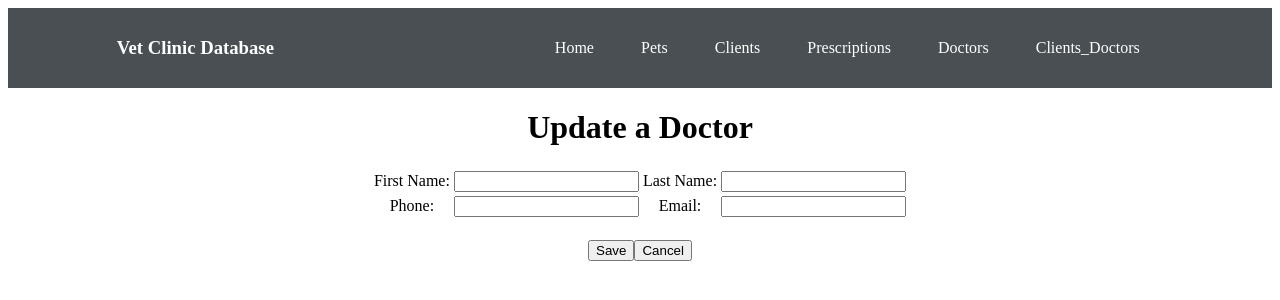
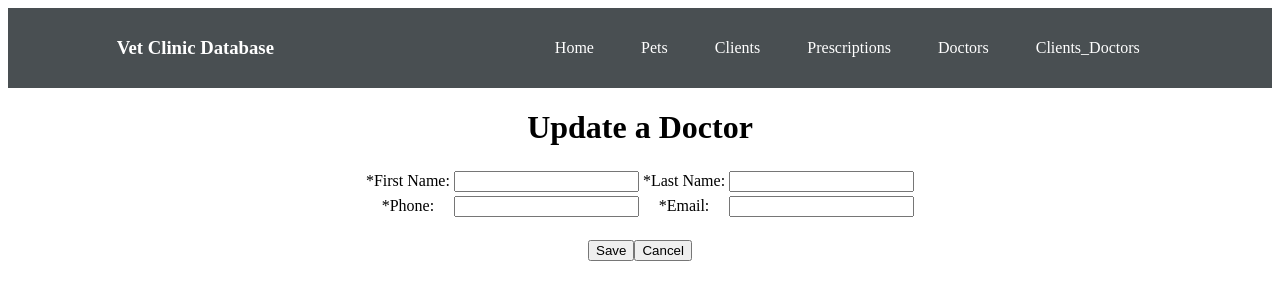
Before and after one commit to MooAve/VetClinic, a React (Create React App) app in the folder client/: page /Doctors/Edit in a window 1280 px wide. Shown: the top 300 px of the page. Built offline with nearby package versions, Linux system fonts and the light colour scheme.

Commit message:
required fields asterisks

```diff
--- a/client/src/components/PrescriptionsTable.js
+++ b/client/src/components/PrescriptionsTable.js
@@ -23,8 +23,8 @@ function PrescriptionsTable() {
                 <td>1/1/2021</td>
                 <td>Gabapentin</td>
                 <td>5</td>
+                <td>Douglas Adams</td>
                 <td>Buck</td>
-                <td>Douglas Adams</td>
                 <td id = 'edit'>
                     <GrEdit onClick={() => navigate('/Prescriptions/Edit')}></GrEdit>
                 </td>
--- a/client/src/pages/ClientsPage.js
+++ b/client/src/pages/ClientsPage.js
@@ -42,15 +42,15 @@ function ClientsPage() {
                 </thead>
                 <tbody>
                     <tr>
-                        <td>First Name:</td>
+                        <td>*First Name:</td>
                         <td><input type="text" name="clientFName" /></td>
-                        <td>Last Name:</td>
+                        <td>*Last Name:</td>
                         <td><input type="text" name="clientLName" /></td>
                     </tr>
                     <tr>
                         <td>Address:</td>
                         <td><input type="text" name="clientAddress" /></td>
-                        <td>Phone:</td>
+                        <td>*Phone:</td>
                         <td><input type="text" name="clientPhone" /></td>
                     </tr>
                     <tr>
--- a/client/src/pages/Clients_DoctorsPage.js
+++ b/client/src/pages/Clients_DoctorsPage.js
@@ -32,21 +32,21 @@ function Clients_DoctorsPage() {
             <div>
                 {showTable && <CDTable />}
             </div>
-            <table id="CreateDoctor">
+            <table id="CreateClientDoctor">
                 <thead>
                     <th>Create New Client_Doctor</th>
                 </thead>
                 <tbody>
                     <tr>
-                        <td>Client First Name:</td>
+                        <td>*Client First Name:</td>
                         <td><input type="text" name="cdClientFName" /></td>
-                        <td>Client Last Name:</td>
+                        <td>*Client Last Name:</td>
                         <td><input type="text" name="cdClientLName" /></td>
                     </tr>
                     <tr>
-                        <td>Dr. First Name:</td>
+                        <td>*Dr. First Name:</td>
                         <td><input type="text" name="cdDoctorFName" /></td>
-                        <td>Dr. Last Name:</td>
+                        <td>*Dr. Last Name:</td>
                         <td><input type="text" name="cdDoctorLName" /></td>
                     </tr>
                 </tbody>
--- a/client/src/pages/DoctorsPage.js
+++ b/client/src/pages/DoctorsPage.js
@@ -38,15 +38,15 @@ function DoctorsPage() {
                 </thead>
                 <tbody>
                     <tr>
-                        <td>First Name:</td>
+                        <td>*First Name:</td>
                         <td><input type="text" name="doctorFName" /></td>
-                        <td>Last Name:</td>
+                        <td>*Last Name:</td>
                         <td><input type="text" name="doctorLName" /></td>
                     </tr>
                     <tr>
-                        <td>Phone:</td>
+                        <td>*Phone:</td>
                         <td><input type="text" name="doctorPhone" /></td>
-                        <td>Email:</td>
+                        <td>*Email:</td>
                         <td><input type="text" name="doctorEmail" /></td>
                     </tr>
                 </tbody>
--- a/client/src/pages/EditClientsPage.js
+++ b/client/src/pages/EditClientsPage.js
@@ -12,15 +12,15 @@ function EditClientsPage() {
             <table id="EditClient">
                 <tbody>
                     <tr>
-                        <td>First Name:</td>
+                        <td>*First Name:</td>
                         <td><input type="text" name="clientFName" /></td>
-                        <td>Last Name:</td>
+                        <td>*Last Name:</td>
                         <td><input type="text" name="clientLName" /></td>
                     </tr>
                     <tr>
                         <td>Address:</td>
                         <td><input type="text" name="clientAddress" /></td>
-                        <td>Phone:</td>
+                        <td>*Phone:</td>
                         <td><input type="text" name="clientPhone" /></td>
                     </tr>
                     <tr>
--- a/client/src/pages/EditClients_DoctorsPage.js
+++ b/client/src/pages/EditClients_DoctorsPage.js
@@ -12,15 +12,15 @@ function EditClientsDoctorsPage() {
             <table id="EditClient_Doctor">
                 <tbody>
                     <tr>
-                        <td>Client First Name:</td>
+                        <td>*Client First Name:</td>
                         <td><input type="text" name="cdClientFName" /></td>
-                        <td>Client Last Name:</td>
+                        <td>*Client Last Name:</td>
                         <td><input type="text" name="cdClientLName" /></td>
                     </tr>
                     <tr>
-                        <td>Dr. First Name:</td>
+                        <td>*Dr. First Name:</td>
                         <td><input type="text" name="cdDoctorFName" /></td>
-                        <td>Dr. Last Name:</td>
+                        <td>*Dr. Last Name:</td>
                         <td><input type="text" name="cdDoctorLName" /></td>
                     </tr>
                 </tbody>
--- a/client/src/pages/EditDoctorsPage.js
+++ b/client/src/pages/EditDoctorsPage.js
@@ -12,15 +12,15 @@ function EditDoctorsPage() {
             <table id="EditDoctor">
                 <tbody>
                     <tr>
-                        <td>First Name:</td>
+                        <td>*First Name:</td>
                         <td><input type="text" name="doctorFName" /></td>
-                        <td>Last Name:</td>
+                        <td>*Last Name:</td>
                         <td><input type="text" name="doctorLName" /></td>
                     </tr>
                     <tr>
-                        <td>Phone:</td>
+                        <td>*Phone:</td>
                         <td><input type="text" name="doctorPhone" /></td>
-                        <td>Email:</td>
+                        <td>*Email:</td>
                         <td><input type="text" name="doctorEmail" /></td>
                     </tr>
                 </tbody>
--- a/client/src/pages/EditPetsPage.js
+++ b/client/src/pages/EditPetsPage.js
@@ -14,13 +14,13 @@ function EditClientsPage() {
                     <tr>
                         <td>Name:</td>
                         <td><input type="text" name="petName" /></td>
-                        <td>Species:</td>
+                        <td>*Species:</td>
                         <td><input type="text" name="petSpecies" /></td>
                     </tr>
                     <tr>
                         <td>Breed:</td>
                         <td><input type="text" name="petBreed" /></td>
-                        <td>Birth Year:</td>
+                        <td>*Birth Year:</td>
                         <td><input type="number" name="petBirthYear" /></td>
                     </tr>
                     <tr>
@@ -32,11 +32,11 @@ function EditClientsPage() {
                     <tr>
                         <td>Weight:</td>
                         <td><input type="number" name="petWeight" /></td>
-                        <td>Sex:</td>
+                        <td>*Sex:</td>
                         <td><input type="text" name="petSex" /></td>
                     </tr>
                     <tr>
-                        <td>Owner Name:</td>
+                        <td>*Owner Name:</td>
                         <td><input type="text" name="petOwner" /></td>
                     </tr>
                 </tbody>
--- a/client/src/pages/EditPrescriptionsPage.js
+++ b/client/src/pages/EditPrescriptionsPage.js
@@ -12,19 +12,19 @@ function EditPrescriptionsPage() {
             <table id="EditPrescription">
                 <tbody>
                     <tr>
-                        <td>Date:</td>
+                        <td>*Date:</td>
                         <td><input type="date" name="prescriptionDate" /></td>
-                        <td>Drug Name:</td>
+                        <td>*Drug Name:</td>
                         <td><input type="text" name="prescriptionDrug" /></td>
                     </tr>
                     <tr>
-                        <td>Dosage:</td>
+                        <td>*Dosage:</td>
                         <td><input type="text" name="prescriptionDosage" /></td>
-                        <td>Pet ID:</td>
+                        <td>*Pet ID:</td>
                         <td><input type="number" name="prescriptionPetID" /></td>
                     </tr>
                     <tr>
-                        <td>Doctor:</td>
+                        <td>*Doctor:</td>
                         <td><input type="text" name="prescriptionDoctor" /></td>
                     </tr>
                 </tbody>
--- a/client/src/pages/PetsPage.js
+++ b/client/src/pages/PetsPage.js
@@ -56,13 +56,13 @@ function PetsPage() {
                     <tr>
                         <td>Name:</td>
                         <td><input type="text" name="petName" /></td>
-                        <td>Species:</td>
+                        <td>*Species:</td>
                         <td><input type="text" name="petSpecies" /></td>
                     </tr>
                     <tr>
                         <td>Breed:</td>
                         <td><input type="text" name="petBreed" /></td>
-                        <td>Birth Year:</td>
+                        <td>*Birth Year:</td>
                         <td><input type="number" name="petBirthYear" /></td>
                     </tr>
                     <tr>
@@ -74,11 +74,11 @@ function PetsPage() {
                     <tr>
                         <td>Weight:</td>
                         <td><input type="number" name="petWeight" /></td>
-                        <td>Sex:</td>
+                        <td>*Sex:</td>
                         <td><input type="text" name="petSex" /></td>
                     </tr>
                     <tr>
-                        <td>Owner Name:</td>
+                        <td>*Owner Name:</td>
                         <td><input type="text" name="petOwner" /></td>
                     </tr>
                 </tbody>
--- a/client/src/pages/PrescriptionsPage.js
+++ b/client/src/pages/PrescriptionsPage.js
@@ -42,19 +42,19 @@ function PrescriptionsPage() {
                 </thead>
                 <tbody>
                     <tr>
-                        <td>Date:</td>
+                        <td>*Date:</td>
                         <td><input type="date" name="prescriptionDate" /></td>
-                        <td>Drug Name:</td>
+                        <td>*Drug Name:</td>
                         <td><input type="text" name="prescriptionDrug" /></td>
                     </tr>
                     <tr>
-                        <td>Dosage:</td>
+                        <td>*Dosage:</td>
                         <td><input type="text" name="prescriptionDosage" /></td>
-                        <td>Pet ID:</td>
+                        <td>*Pet ID:</td>
                         <td><input type="number" name="prescriptionPetID" /></td>
                     </tr>
                     <tr>
-                        <td>Doctor:</td>
+                        <td>*Doctor:</td>
                         <td><input type="text" name="prescriptionDoctor" /></td>
                     </tr>
                 </tbody>
```
